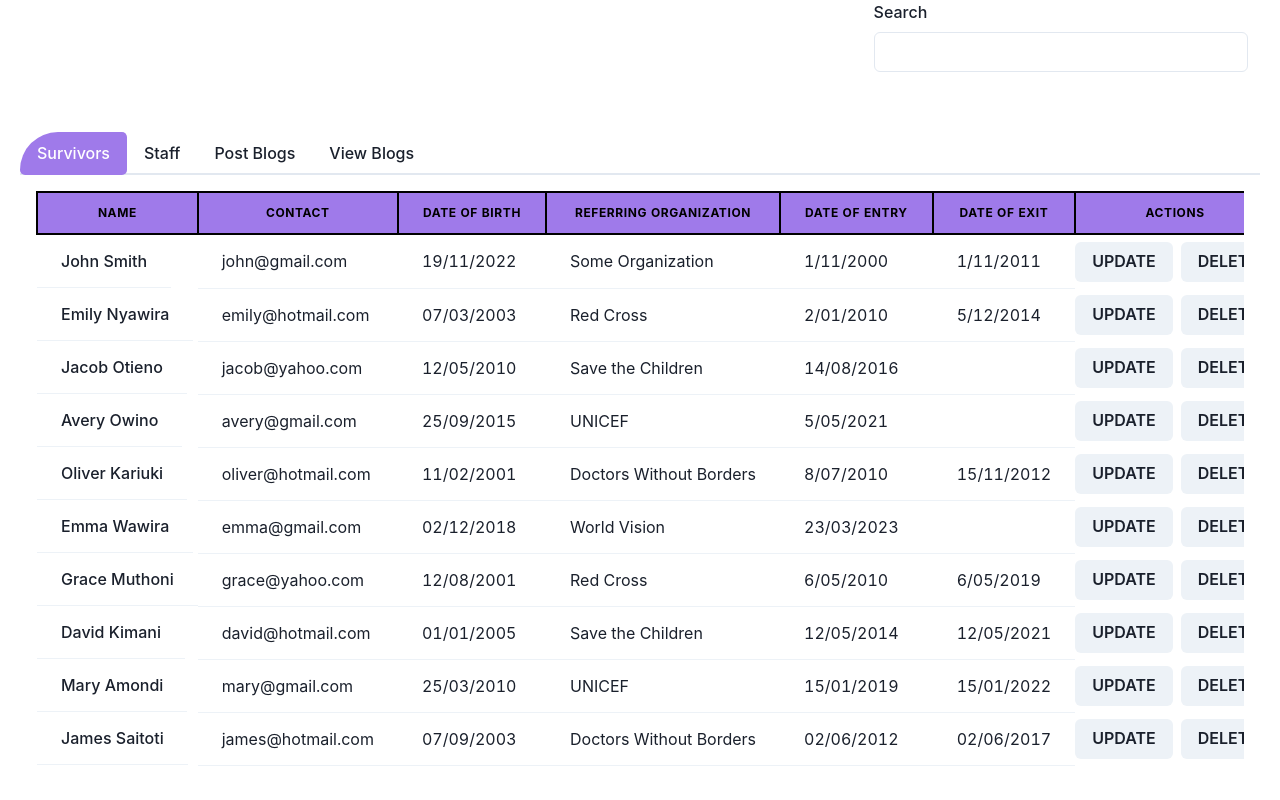
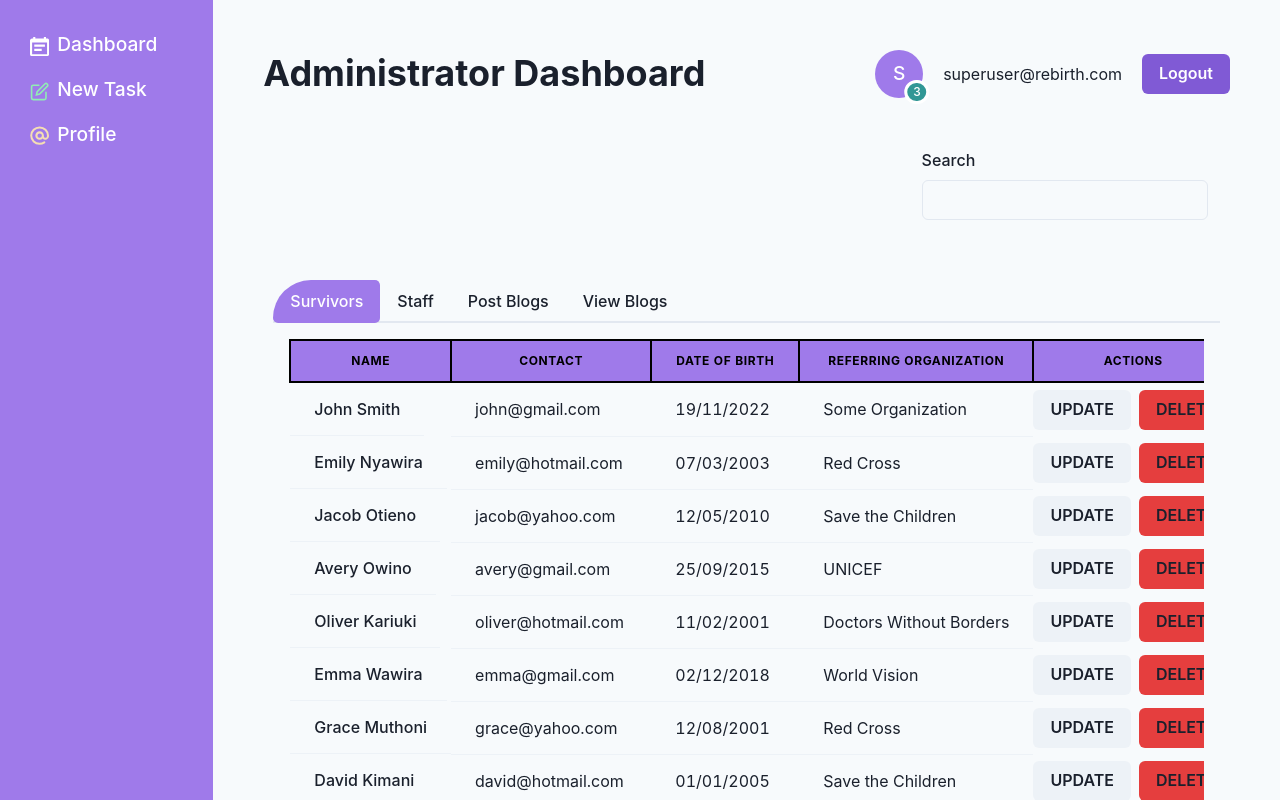
Before and after one commit to Rebirthers-Unite/Rebirth, a React (Vite) app in the folder client-admin/: page /dashboard in a window 1280 px wide. Shown: the top 800 px of the page. Built offline with nearby package versions, Linux system fonts and the light colour scheme; data requests are answered from the project's data file.

Commit message:
Add Navbar, Sidebar, RootLayout, Detailed Survivors view

```diff
--- a/client-admin/src/App.jsx
+++ b/client-admin/src/App.jsx
@@ -1,16 +1,21 @@
 import React, { useState } from 'react';
-import { BrowserRouter, Route, Routes } from 'react-router-dom';
+import {
+	createBrowserRouter,
+	createRoutesFromElements,
+	Route,
+	RouterProvider,
+} from 'react-router-dom';
 import Login from './forms/Login';
 import Signup from './forms/Signup';
 import Dashboard from './pages/Dashboard';
 import SurvivorsDetails from './components/SurvivorsDetails';
+import RootLayout from './components/layouts/RootLayout';
 
 function App() {
 	const [isOpen, setIsOpen] = useState(false);
 	const [loading, setLoading] = useState(false);
 
 	const renderUpdateForm = () => {
-		// console.log('Update button has been clicked!');
 		setIsOpen(true);
 		setLoading(true);
 	};
@@ -19,10 +24,9 @@ function App() {
 		setIsOpen(false);
 	};
 
-	return (
-		<div className="App" style={{ width: '100vw' }}>
-			<BrowserRouter>
-				<Routes>
+	const router = createBrowserRouter(
+		createRoutesFromElements(
+			<Route path="/" element={<RootLayout />}>
 				<Route path="/login" element={<Login />} />
 				<Route path="/signup" element={<Signup />} />
 				<Route
@@ -36,11 +40,12 @@ function App() {
 						/>
 					}
 				/>
-					<Route path='/survivor/:id' element={ <SurvivorsDetails/> } />
-				</Routes>
-			</BrowserRouter>
-		</div>
+				<Route path="/survivor/:id" element={<SurvivorsDetails />} />
+			</Route>
+		)
 	);
+
+	return <RouterProvider router={router} />;
 }
 
 export default App;
--- /dev/null
+++ b/client-admin/src/components/Navbar.jsx
@@ -0,0 +1,54 @@
+import { UnlockIcon } from '@chakra-ui/icons';
+import {
+	Avatar,
+	AvatarBadge,
+	Box,
+	Button,
+	Flex,
+	HStack,
+	Heading,
+	Spacer,
+	Text,
+	useToast,
+} from '@chakra-ui/react';
+import React from 'react';
+
+const Navbar = () => {
+	const toast = useToast();
+
+	const showToast = () => {
+		toast({
+			title: 'Logged out',
+			description: 'Successfully logged out',
+			duration: 3000,
+			isClosable: true,
+			status: 'success',
+			position: 'top',
+			icon: <UnlockIcon />,
+		});
+	};
+
+	return (
+		<Flex as={'nav'} p={'10px'} align={'center'} mb={'40px'}>
+			<Heading as={'h1'}>Administrator Dashboard</Heading>
+
+			<Spacer />
+
+			<HStack spacing={'20px'}>
+				<Avatar name="superuser" bg={'purple.400'} src="">
+					<AvatarBadge width={'1.3em'} bg={'teal.500'}>
+						<Text fontSize={'xs'} color={'white'}>
+							3
+						</Text>
+					</AvatarBadge>
+				</Avatar>
+				<Text>superuser@rebirth.com</Text>
+				<Button colorScheme="purple" onClick={showToast}>
+					Logout
+				</Button>
+			</HStack>
+		</Flex>
+	);
+};
+
+export default Navbar;
--- /dev/null
+++ b/client-admin/src/components/Sidebar.jsx
@@ -0,0 +1,45 @@
+import { AtSignIcon, CalendarIcon, EditIcon } from '@chakra-ui/icons';
+import { List, ListIcon, ListItem } from '@chakra-ui/react';
+import { NavLink } from 'react-router-dom';
+
+const Sidebar = () => {
+	return (
+		<div>
+			<List
+				display={'flex'}
+				flexDirection={{
+					md: 'column',
+				}}
+				alignItems={'baseline'}
+				color={'white'}
+				fontSize={'1.2em'}
+				spacing={4}
+				gap={{
+					sm: 10,
+					md: 0,
+				}}
+			>
+				<ListItem>
+					<NavLink to={'/dashboard'}>
+						<ListIcon as={CalendarIcon} color={'white'} />
+						Dashboard
+					</NavLink>
+				</ListItem>
+				<ListItem>
+					<NavLink to={'/create'}>
+						<ListIcon as={EditIcon} color={'whatsapp.200'} />
+						New Task
+					</NavLink>
+				</ListItem>
+				<ListItem>
+					<NavLink to={'/profile'}>
+						<ListIcon as={AtSignIcon} color={'wheat'} />
+						Profile
+					</NavLink>
+				</ListItem>
+			</List>
+		</div>
+	);
+};
+
+export default Sidebar;
--- a/client-admin/src/components/SurvivorsDetails.jsx
+++ b/client-admin/src/components/SurvivorsDetails.jsx
@@ -1,3 +1,4 @@
+import { PhoneIcon } from '@chakra-ui/icons';
 import {
 	Avatar,
 	Box,
@@ -38,8 +39,11 @@ const SurvivorsDetails = () => {
 
 							<Box>
 								<Heading size="sm">{survivor.name}</Heading>
-								<Text>{survivor.dateOfBirth}</Text>
-								<Text>{survivor.contact}</Text>
+								<Text>
+									<span>D.O.B: </span> {survivor.dateOfBirth}
+								</Text>
+								<Text><PhoneIcon/>{" "}
+									{survivor.contact}</Text>
 							</Box>
 						</Flex>
 						<IconButton
--- a/client-admin/src/components/SurvivorsList.jsx
+++ b/client-admin/src/components/SurvivorsList.jsx
@@ -28,8 +28,8 @@ const SurvivorsList = ({ renderUpdateForm }) => {
 		'REFERRING ORGANIZATION',
 		// 'REFERRING ORGANIZATION CONTACT',
 		// 'PROGRAMS',
-		'DATE OF ENTRY',
-		'DATE OF EXIT',
+		// 'DATE OF ENTRY',
+		// 'DATE OF EXIT',
 		// 'GUARDIAN',
 		// 'GUARDIAN CONTACT',
 		'ACTIONS',
@@ -62,13 +62,13 @@ const SurvivorsList = ({ renderUpdateForm }) => {
 							<Td>{survivor.referringOrganization}</Td>
 							{/* <Td>{survivor.referringOrganizationContact}</Td> */}
 							{/* <Td>{survivor.programs}</Td> */}
-							<Td>{survivor.dateOfEntry}</Td>
-							<Td>{survivor.dateOfExit}</Td>
+							{/* <Td>{survivor.dateOfEntry}</Td> */}
+							{/* <Td>{survivor.dateOfExit}</Td> */}
 							{/* <Td>{survivor.guardian}</Td> */}
 							{/* <Td>{survivor.guardianContact}</Td> */}
 							<HStack className="buttons" justify={'center'}>
 								<Button onClick={renderUpdateForm}>UPDATE</Button>
-								<Button>DELETE</Button>
+								<Button bg={"red.500"}>DELETE</Button>
 							</HStack>
 						</Tr>
 					))}
--- /dev/null
+++ b/client-admin/src/components/layouts/RootLayout.jsx
@@ -0,0 +1,40 @@
+import { Outlet } from 'react-router-dom';
+import { Grid, GridItem } from '@chakra-ui/react';
+import Navbar from '../Navbar';
+import Sidebar from '../Sidebar';
+
+export default function RootLayout() {
+	return (
+		<Grid templateColumns={'repeat(6, 1fr)'} bg={'gray.50'} w={'100vw'}>
+			<GridItem
+				as={'aside'}
+				colSpan={{
+					base: 6,
+					lg: 2,
+					xl: 1,
+				}}
+				bg={'purple.400'}
+				minHeight={{ lg: '100dvh' }}
+				p={{
+					base: '20px',
+					lg: '30px',
+				}}
+			>
+				<Sidebar />
+			</GridItem>
+			<GridItem
+				as={'main'}
+				colSpan={{
+					base: 6,
+					lg: 4,
+					xl: 5,
+				}}
+				p={'40px'}
+				// h={"100vh"}
+			>
+				<Navbar />
+				<Outlet />
+			</GridItem>
+		</Grid>
+	);
+}
--- a/client-admin/src/pages/Dashboard.jsx
+++ b/client-admin/src/pages/Dashboard.jsx
@@ -15,7 +15,7 @@ import UpdateSurvivorModal from '../components/UpdateSurvivorModal';
 
 const Dashboard = ({ renderUpdateForm, isOpen, closeModal, loading }) => {
 	return (
-		<Box w={'100vw'}>
+		<Box>
 			<Search />
 			<Tabs
 				mt={'40px'}
```
Lines whose indentation alone changed are shown as unchanged.
